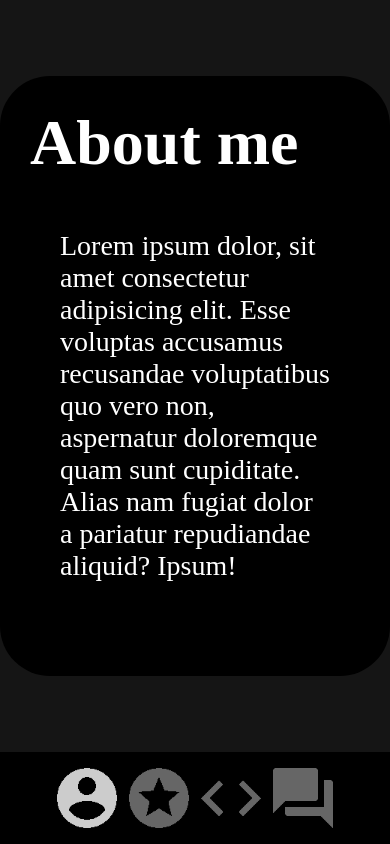
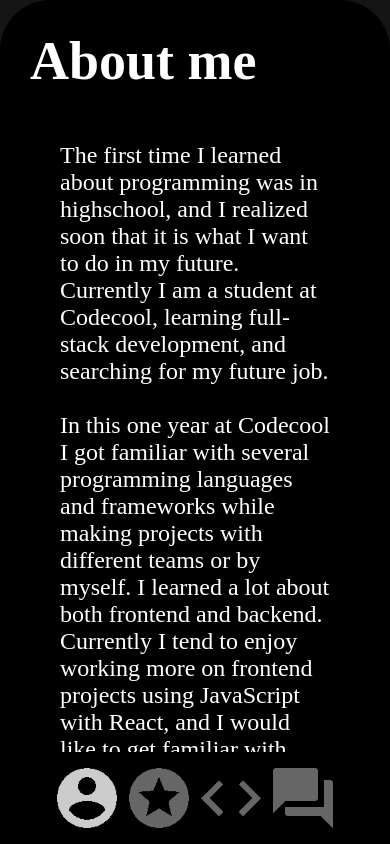
Before and after one commit to AdamSallai/portfolio, a React (Create React App) app: page / in a window 390 px wide. Built offline with nearby package versions, Linux system fonts and the light colour scheme.

Commit message:
add line breaks and better font-sizes for better responsiveness

```diff
--- a/src/components/about/About.tsx
+++ b/src/components/about/About.tsx
@@ -1,12 +1,29 @@
-import React from 'react'
+import React from "react";
 
 const About = () => {
   return (
     <div className="about">
       <h1>About me</h1>
-      <p>Lorem ipsum dolor, sit amet consectetur adipisicing elit. Esse voluptas accusamus recusandae voluptatibus quo vero non, aspernatur doloremque quam sunt cupiditate. Alias nam fugiat dolor a pariatur repudiandae aliquid? Ipsum!</p>
+      <p>
+        The first time I learned about programming was in highschool, and I
+        realized soon that it is what I want to do in my future. Currently I am
+        a student at Codecool, learning full-stack development, and searching
+        for my future job.
+        <br />
+        <br />
+        In this one year at Codecool I got familiar with several programming
+        languages and frameworks while making projects with different teams or
+        by myself. I learned a lot about both frontend and backend. Currently I
+        tend to enjoy working more on frontend projects using JavaScript with
+        React, and I would like to get familiar with more frontend technologies
+        (like Vue.js, TypeScript, etc) in the future.
+        <br />
+        <br />
+        Competencies: JavaScript, React.js, CSS, Java, Spring boot, Python,
+        Flask, PostgreSQL, Git
+      </p>
     </div>
-  )
-}
+  );
+};
 
-export default About
+export default About;
--- a/src/style/_about.scss
+++ b/src/style/_about.scss
@@ -1,4 +1,5 @@
-.about, .contact {
+.about,
+.contact {
   position: relative;
   background-color: black;
   border-radius: 50px;
@@ -8,23 +9,34 @@
   left: 50%;
   transform: translate(-50%, -50%);
   color: white;
+
+  @media (max-width: 550px) {
+    top: 0;
+    left: 0;
+    margin: auto;
+    transform: none;
+  }
+
   h1 {
-    font-size: 64px;
+    font-size: 54px;
     padding: 30px;
   }
   p {
-    font-size: 28px;
+    font-size: 24px;
     padding: 20px 60px;
   }
 
-  .contact-box{
+  .contact-box {
     position: relative;
     display: flex;
     flex-direction: column;
     align-items: flex-start;
     justify-content: space-around;
     height: 400px;
-    font-size: 28px;
+    font-size: 24px;
     padding: 100px;
+    a {
+      word-break: break-all;
+    }
   }
 }
```
